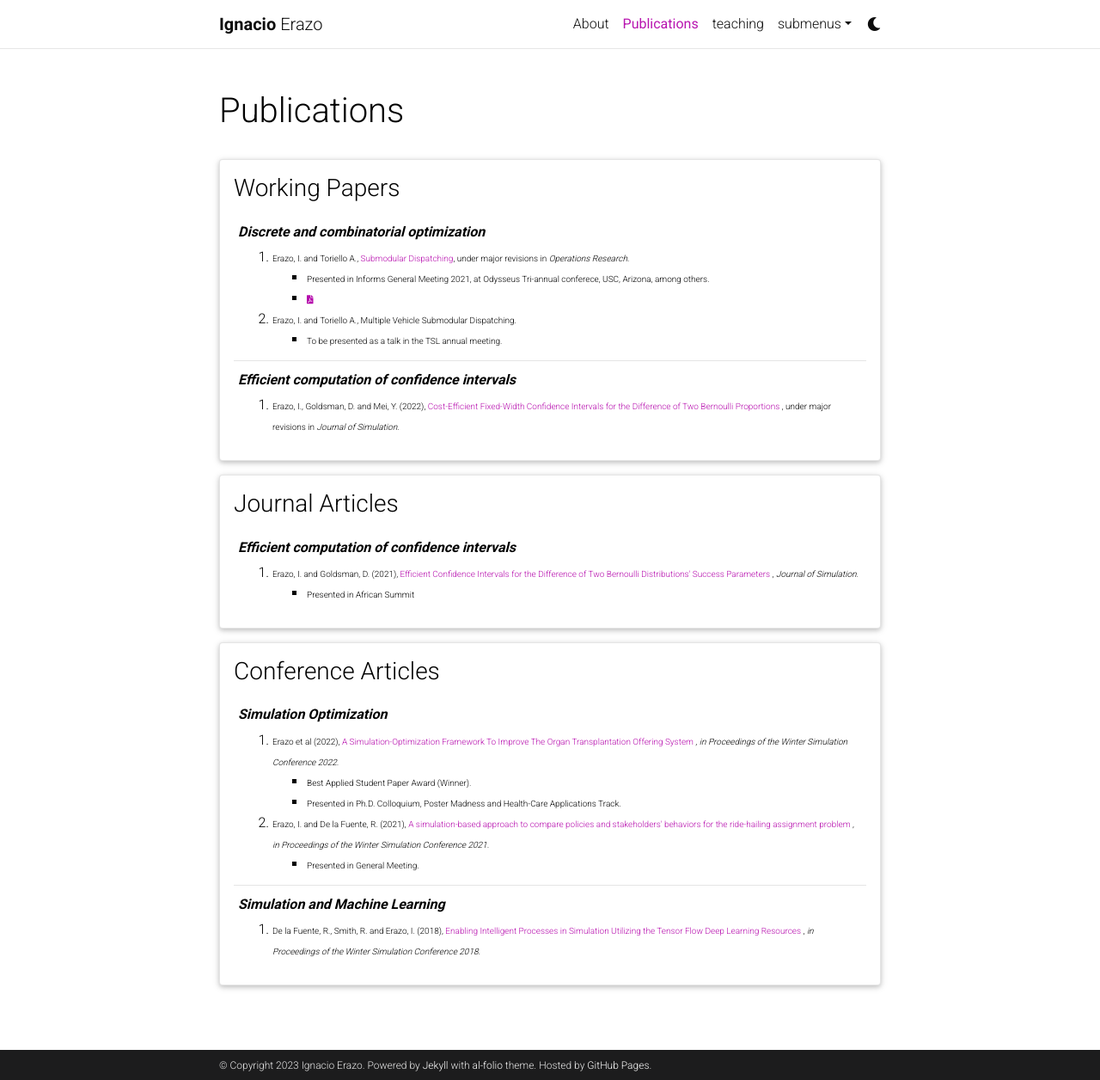
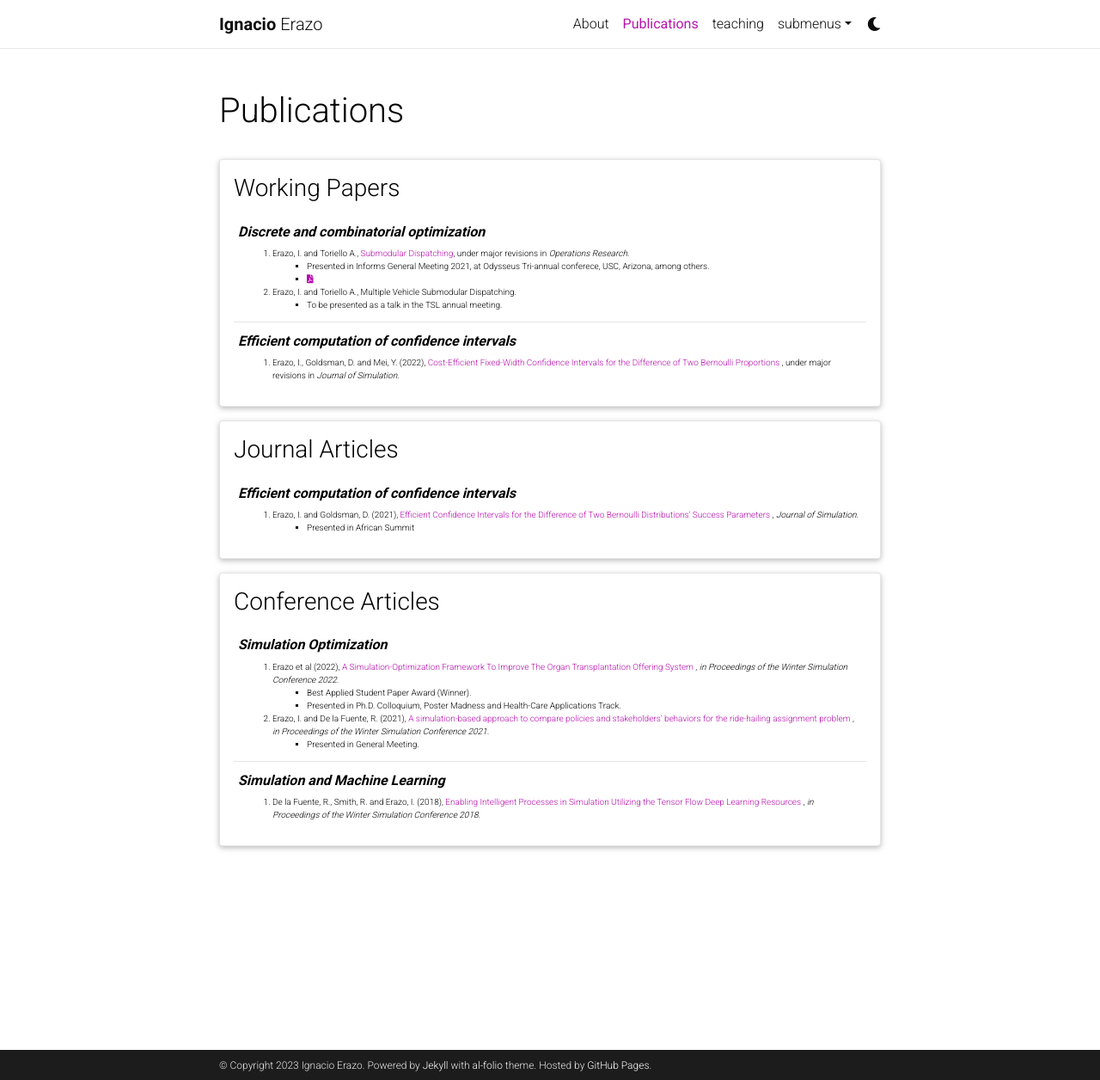
Before and after one commit to ierazo/ierazo.github.io, a Jekyll site: the page built from _pages/pubs_detailed.md, in a window 1280 px wide and 1256 px high. Shown: the whole window at 86% size. Built offline with Jekyll 4.4.1, drawn with Linux system fonts in a browser that asks for light colours; comment, search, counter and statistics services are not loaded; a style sheet for code colours, icons or effects is not loaded.

Commit message:
changed structure of font size

```diff
--- a/_includes/cv/pubs_list.html
+++ b/_includes/cv/pubs_list.html
@@ -6,22 +6,24 @@
             <h6 class="font-weight-bold font-italic">{{content.title}}</h6>
             {% endif %}
             {% if content.description %}
+            <font size="-2">
               <ol type="1" class="items">
                 {% for item in content.description %}
                   <li>
                     {% if item.title %}
-                        <span class="item-title">  <font size="-2"> {{ item.title }} </font> </span>
+                        <span class="item-title"> {{ item.title }} </span>
                     {% endif %}
                     {% if item.contents %}
                       <ul class="subitems">
                       {% for subitem in item.contents %}
-                        <li><span class="subitem"> <font size="-2"> {{ subitem }} </font> </span></li>
+                        <li><span class="subitem">  {{ subitem }}  </span></li>
                       {% endfor %}
                       </ul>
                     {% endif %}
                   </li>
                 {% endfor %}
               </ol>
+            </font>
             {% endif %}
         </div>
       </li>
```
